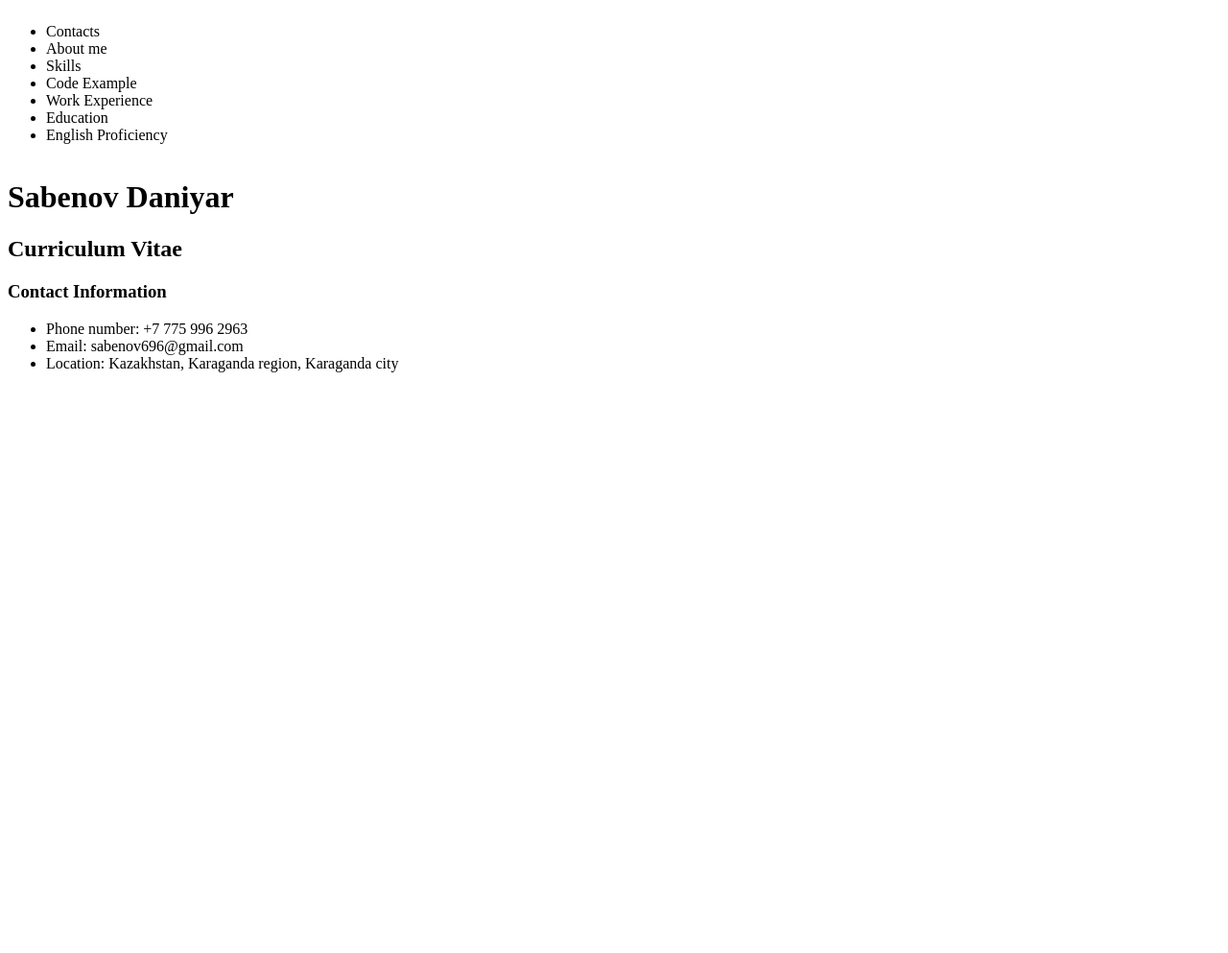
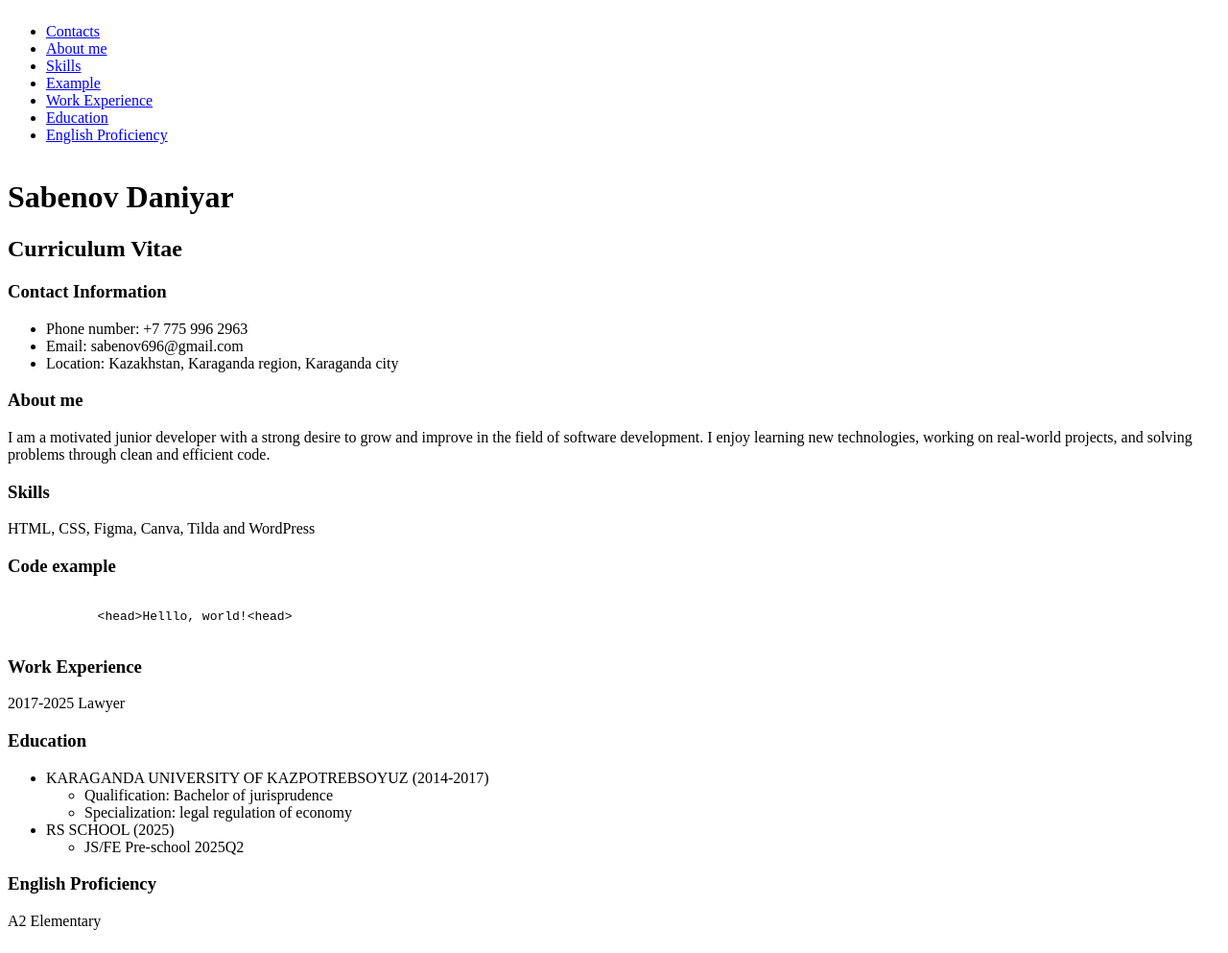
Before and after one commit to Daniyar663/rsschool-cv, a plain HTML site: page index.html in a window 1280 px wide. Shown: the whole page at 96% size. Before the commit the page ends 800 px from the top, so only its background shows below. Drawn offline with Linux system fonts and the light colour scheme.

Commit message:
fix: change navigation menu

```diff
--- a/index.html
+++ b/index.html
@@ -13,20 +13,20 @@
     <header>
         <nav>
             <ul>
-                <li>Contacts</li>
-                <li>About me</li>
-                <li>Skills</li>
-                <li>Code Example</li>
-                <li>Work Experience</li>
-                <li>Education</li>
-                <li>English Proficiency</li>
+                <li><a href="#contact">Contacts</a></li>
+                <li><a href="#about">About me</a></li>
+                <li><a href="#skill">Skills</a></li>
+                <li><a href="code">Example</a></li>
+                <li><a href="experience">Work Experience</a></li>
+                <li><a href="edu">Education</a></li>
+                <li><a href="english">English Proficiency</a></li>
             </ul>
         </nav>
     </header>
     <main>
         <h1>Sabenov Daniyar</h1>
         <h2>Curriculum Vitae</h2>
-        <section class="contacts">
+        <section class="contacts" id="contact">
             <h3>Contact Information</h3>
             <ul>
                 <li>Phone number: +7 775 996 2963</li>
@@ -34,6 +34,44 @@
                 <li>Location: Kazakhstan, Karaganda region, Karaganda city</li>
             </ul>
         </section>
+        <section class="about-me" id="about">
+            <h3>About me</h3>
+            <p>I am a motivated junior developer with a strong desire to grow and improve in the field of   software development. I enjoy learning new technologies, working on real-world projects, and solving problems through clean and efficient code.</p>
+        </section>
+        <section class="skills" id="skill">
+            <h3>Skills</h3>
+            <p>HTML, CSS, Figma, Canva, Tilda and WordPress</p>
+        </section>
+        <section class="code-example" id="code">
+            <h3>Code example</h3>
+            <pre><code>
+            &lt;head&gt;Helllo, world!&lt;head&gt;
+            </code></pre>
+        </section>
+        <section class="work-experience" id="experience">
+            <h3>Work Experience</h3>
+            <p>2017-2025 Lawyer</p>
+        </section>
+        <section class="education" id="edu">
+            <h3>Education</h3>
+            <ul>
+                <li>KARAGANDA UNIVERSITY OF KAZPOTREBSOYUZ (2014-2017)
+                    <ul>
+                        <li>Qualification: Bachelor of jurisprudence</li>
+                        <li>Specialization: legal regulation of economy</li>
+                    </ul>
+                </li>
+                <li>RS SCHOOL (2025)
+                    <ul>
+                        <li>JS/FE Pre-school 2025Q2</li>
+                    </ul>
+                </li>
+            </ul>
+        </section>
+        <section class="language" id="english">
+            <h3>English Proficiency</h3>
+            <p>A2 Elementary</p>
+        </section>
     </main>
     <footer></footer>
 </body>
```
